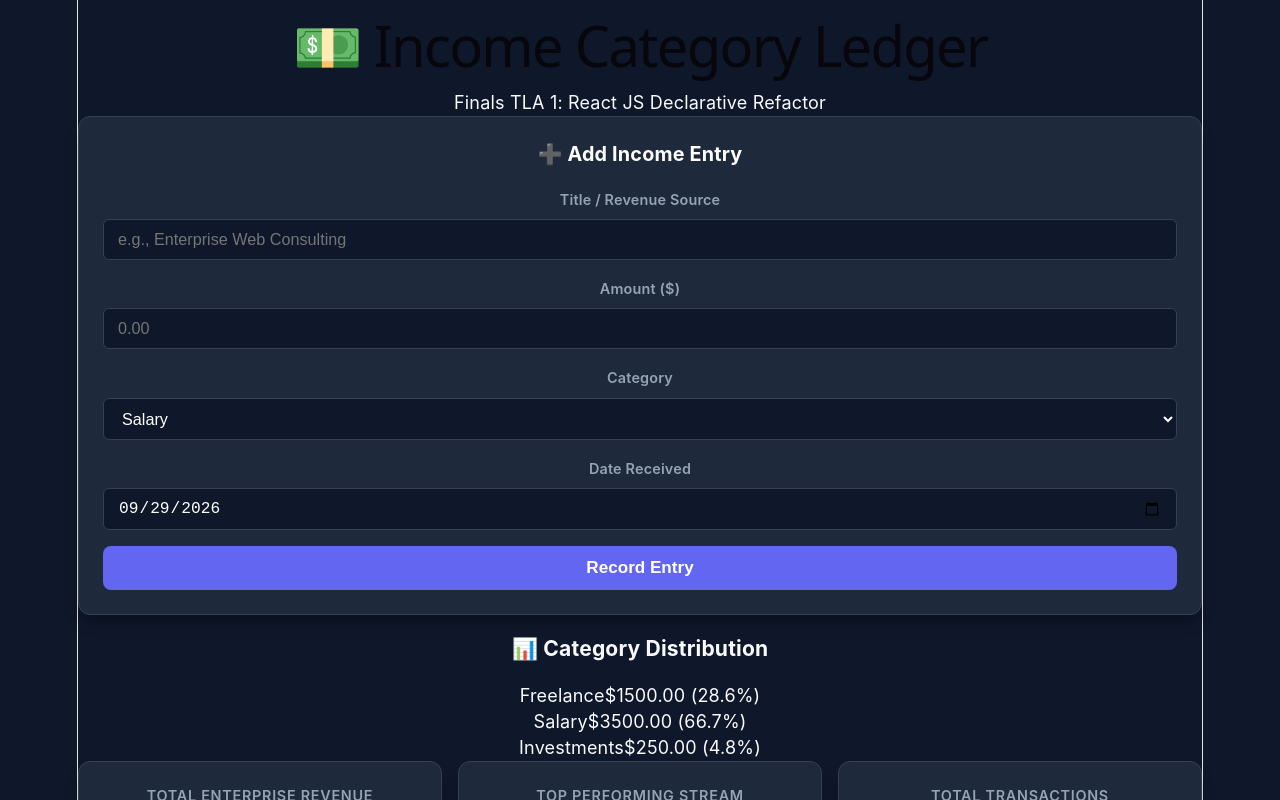
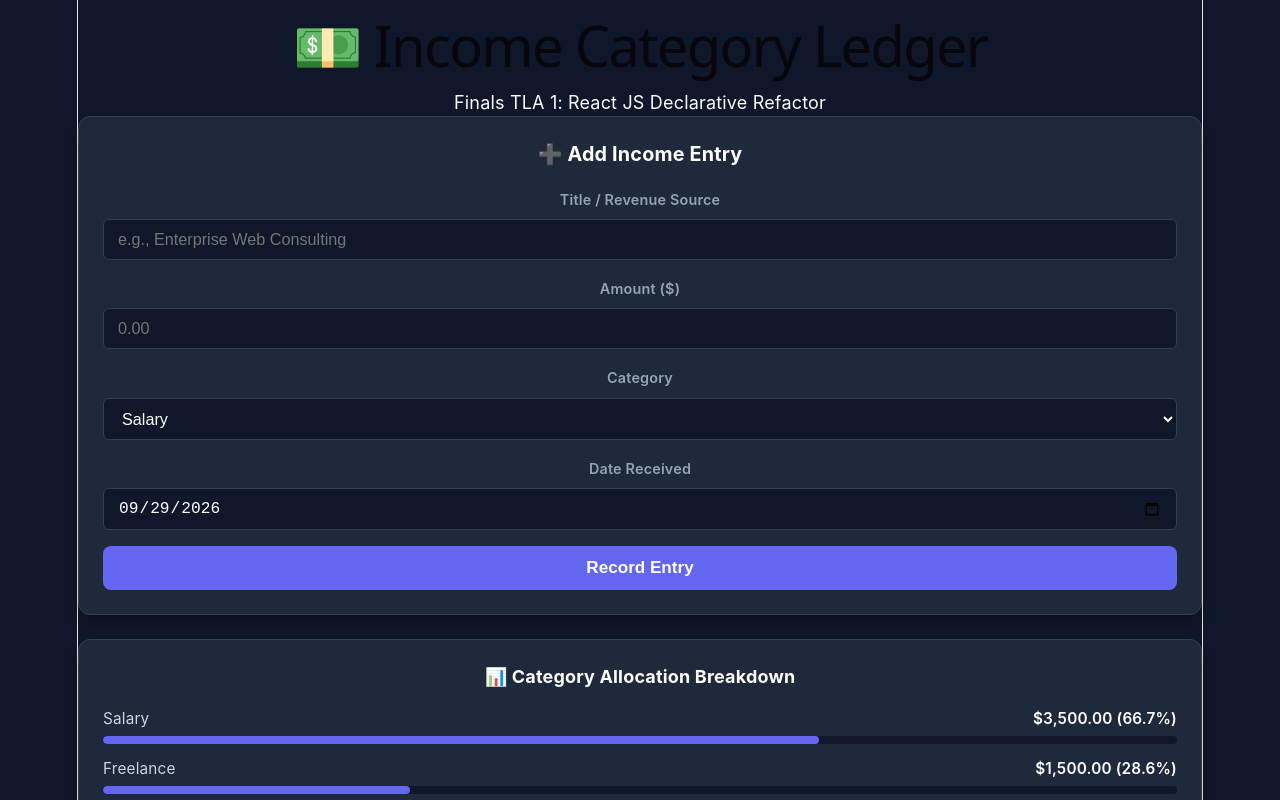
Before and after one commit to kantonio250000000109-code/TLA1_PROJECT, a React (Vite) app in the folder vite-project/: page / in a window 1280 px wide. Shown: the top 800 px of the page. Built offline with nearby package versions, Linux system fonts and the light colour scheme.

Commit message:
Refactor CategoryBreakdown for better data handling

```diff
--- a/vite-project/src/components/CategoryBreakdown.jsx
+++ b/vite-project/src/components/CategoryBreakdown.jsx
@@ -1,36 +1,44 @@
 import React from 'react';
 
 export default function CategoryBreakdown({ incomes }) {
-  const total = incomes.reduce((sum, item) => sum + Number(item.amount), 0);
+  const total = incomes.reduce((sum, item) => sum + Number(item.amount || 0), 0);
 
-  const breakdown = incomes.reduce((acc, item) => {
-    acc[item.category] = (acc[item.category] || 0) + Number(item.amount);
-    return acc;
-  }, {});
+  const categories = ['Salary', 'Freelance', 'Investments', 'Gifts', 'Side Business', 'Other'];
+
+  const breakdown = categories.map((cat) => {
+    const amount = incomes
+      .filter((item) => item.category === cat)
+      .reduce((sum, item) => sum + Number(item.amount || 0), 0);
+    const percentage = total > 0 ? ((amount / total) * 100).toFixed(1) : 0;
+    return { cat, amount, percentage };
+  });
 
   return (
-    <div className="breakdown-card">
-      <h3>📊 Category Distribution</h3>
-      {Object.keys(breakdown).length === 0 ? (
-        <p className="text-muted">No data available.</p>
-      ) : (
-        <div className="bars-list">
-          {Object.entries(breakdown).map(([category, amount]) => {
-            const pct = total > 0 ? ((amount / total) * 100).toFixed(1) : 0;
-            return (
-              <div key={category} className="bar-item">
-                <div className="bar-info">
-                  <span>{category}</span>
-                  <span>${amount.toFixed(2)} ({pct}%)</span>
-                </div>
-                <div className="bar-track">
-                  <div className="bar-fill" style={{ width: `${pct}%` }}></div>
-                </div>
-              </div>
-            );
-          })}
-        </div>
-      )}
+    <div className="card-panel" style={{ marginTop: '24px' }}>
+      <h3 style={{ margin: '0 0 16px 0', fontSize: '1rem', color: '#ffffff' }}>
+        📊 Category Allocation Breakdown
+      </h3>
+      <div style={{ display: 'flex', flexDirection: 'column', gap: '12px' }}>
+        {breakdown.map(({ cat, amount, percentage }) => (
+          <div key={cat}>
+            <div style={{ display: 'flex', justifyContent: 'space-between', fontSize: '0.85rem', marginBottom: '4px' }}>
+              <span style={{ color: '#cbd5e1' }}>{cat}</span>
+              <span style={{ fontWeight: '600', color: '#ffffff' }}>
+                ${amount.toLocaleString('en-US', { minimumFractionDigits: 2 })} ({percentage}%)
+              </span>
+            </div>
+            <div style={{ width: '100%', backgroundColor: '#0f172a', height: '8px', borderRadius: '4px', overflow: 'hidden' }}>
+              <div style={{
+                width: `${percentage}%`,
+                backgroundColor: '#6366f1',
+                height: '100%',
+                borderRadius: '4px',
+                transition: 'width 0.3s ease'
+              }} />
+            </div>
+          </div>
+        ))}
+      </div>
     </div>
   );
 }
```
